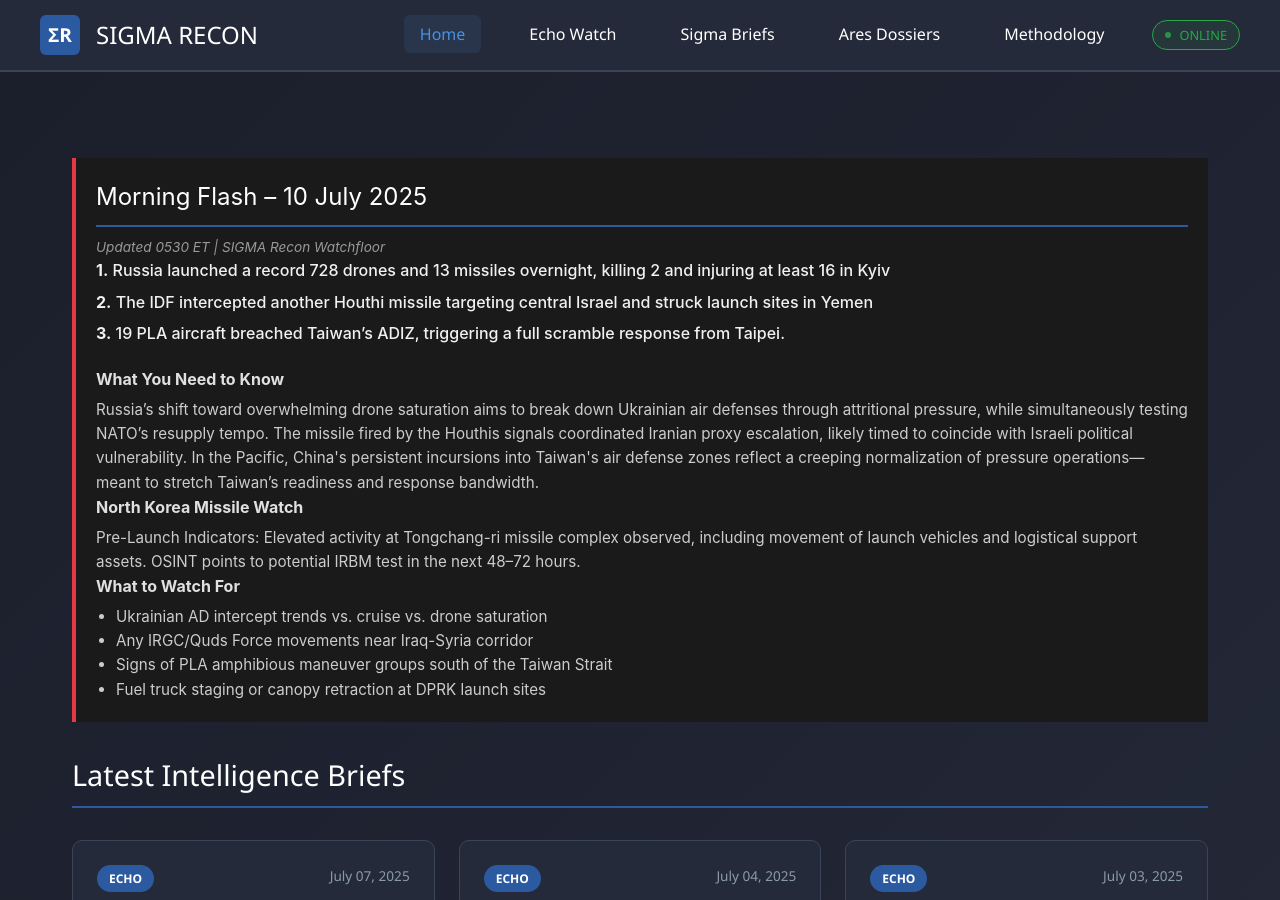
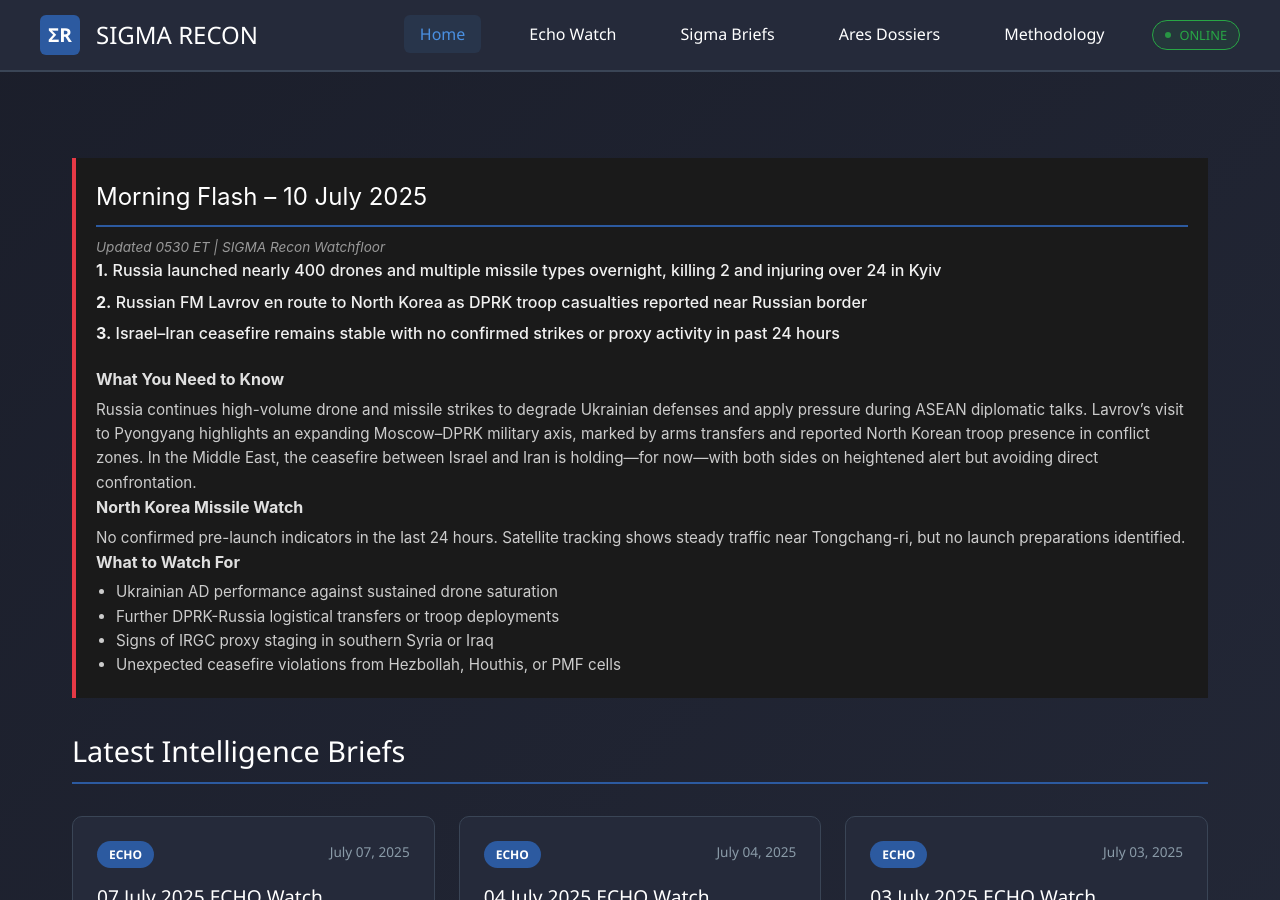
Before and after one commit to Monster52/SIGMA_Recon, a Jekyll site: the page built from index.html, in a window 1280 px wide and 900 px high, scrolled down 262 px. Built offline with Jekyll 4.4.1, drawn with Linux system fonts in a browser that asks for light colours.

Commit message:
Updated Morning watch

```diff
--- a/index.html
+++ b/index.html
@@ -14,26 +14,26 @@ title: SIGMA Recon - Strategic Intelligence Portal
     <p class="flash-timestamp">Updated 0530 ET | SIGMA Recon Watchfloor</p>
 
   <ul class="flash-bullets">
-    <li><strong>1.</strong> Russia launched a record 728 drones and 13 missiles overnight, killing 2 and injuring at least 16 in Kyiv</li>
-    <li><strong>2.</strong> The IDF intercepted another Houthi missile targeting central Israel and struck launch sites in Yemen</li>
-    <li><strong>3.</strong> 19 PLA aircraft breached Taiwan’s ADIZ, triggering a full scramble response from Taipei.</li>
+    <li><strong>1.</strong> Russia launched nearly 400 drones and multiple missile types overnight, killing 2 and injuring over 24 in Kyiv  </li>
+    <li><strong>2.</strong> Russian FM Lavrov en route to North Korea as DPRK troop casualties reported near Russian border  </li>
+    <li><strong>3.</strong> Israel–Iran ceasefire remains stable with no confirmed strikes or proxy activity in past 24 hours</li>
   </ul>
   <div class="flash-subsections">
     <div class="flash-need-to-know">
       <h4>What You Need to Know</h4>
-      <p>Russia’s shift toward overwhelming drone saturation aims to break down Ukrainian air defenses through attritional pressure, while simultaneously testing NATO’s resupply tempo. The missile fired by the Houthis signals coordinated Iranian proxy escalation, likely timed to coincide with Israeli political vulnerability. In the Pacific, China's persistent incursions into Taiwan's air defense zones reflect a creeping normalization of pressure operations—meant to stretch Taiwan’s readiness and response bandwidth.</p>
+      <p>Russia continues high-volume drone and missile strikes to degrade Ukrainian defenses and apply pressure during ASEAN diplomatic talks. Lavrov’s visit to Pyongyang highlights an expanding Moscow–DPRK military axis, marked by arms transfers and reported North Korean troop presence in conflict zones. In the Middle East, the ceasefire between Israel and Iran is holding—for now—with both sides on heightened alert but avoiding direct confrontation.</p>
     </div>
      <div class="flash-need-to-know">
       <h4>North Korea Missile Watch</h4>
-      <p>Pre-Launch Indicators: Elevated activity at Tongchang-ri missile complex observed, including movement of launch vehicles and logistical support assets. OSINT points to potential IRBM test in the next 48–72 hours.</p>
+      <p>No confirmed pre-launch indicators in the last 24 hours. Satellite tracking shows steady traffic near Tongchang-ri, but no launch preparations identified.</p>
     </div>
     <div class="flash-watch-for">
       <h4>What to Watch For</h4>
       <ul>
-        <li>Ukrainian AD intercept trends vs. cruise vs. drone saturation</li>
-        <li>Any IRGC/Quds Force movements near Iraq-Syria corridor</li>
-        <li>Signs of PLA amphibious maneuver groups south of the Taiwan Strait</li>
-        <li>Fuel truck staging or canopy retraction at DPRK launch sites</li>
+        <li>Ukrainian AD performance against sustained drone saturation</li>
+        <li>Further DPRK-Russia logistical transfers or troop deployments</li>
+        <li>Signs of IRGC proxy staging in southern Syria or Iraq</li>
+        <li>Unexpected ceasefire violations from Hezbollah, Houthis, or PMF cells</li>
       </ul>
     </div>
   </div>
```
